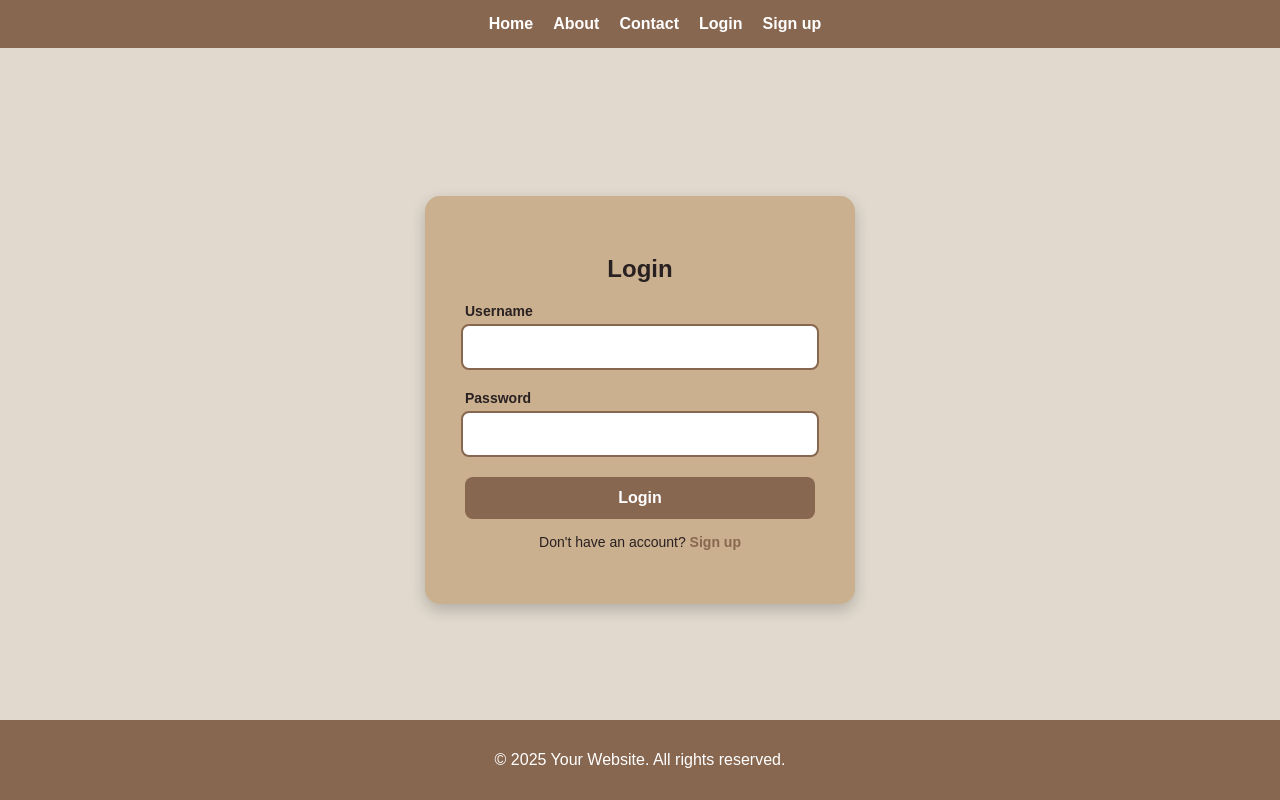
After one commit to RomanVasylkovskyi/EasyShop-DjangoProject, a Django app: page /login/ in a window 1280 px wide. The commit adds this page. Run offline with Django 5.2, Linux system fonts and the light colour scheme.

Commit message:
login and registration

```diff
--- a/mainapp/mainapp/urls.py
+++ b/mainapp/mainapp/urls.py
@@ -23,4 +23,6 @@ urlpatterns = [
     path('', store_views.main_page, name='start'),
     path('admin/', admin.site.urls, name='admin'),
     path('main/', store_views.main_page, name='main'),
+    path('login/', store_views.login_page, name='login'),
+    path('register/', store_views.register_page, name='register'),
 ]
--- /dev/null
+++ b/mainapp/static/css/login.css
@@ -0,0 +1,92 @@
+body {
+    background-color: #e1d9ce;
+    font-family: 'Poppins', sans-serif;
+    display: flex;
+    justify-content: center;
+    align-items: center;
+    height: 100vh;
+    margin: 0;
+}
+
+.login-container {
+    background-color: #cab08f;
+    padding: 40px;
+    border-radius: 15px;
+    box-shadow: 0 6px 15px rgba(0, 0, 0, 0.2);
+    text-align: center;
+    width: 350px;
+}
+
+.login-container h2 {
+    color: #292021;
+    margin-bottom: 20px;
+    font-size: 24px;
+    font-weight: bold;
+}
+
+.input-group {
+    margin-bottom: 20px;
+    text-align: left;
+    display: flex;
+    flex-direction: column;
+    align-items: center;
+}
+
+.input-group label {
+    display: block;
+    color: #292021;
+    margin-bottom: 5px;
+    font-weight: bold;
+    font-size: 14px;
+    width: 100%;
+}
+
+.input-group input {
+    width: calc(100% - 20px);
+    padding: 12px;
+    border: 2px solid #886750;
+    border-radius: 8px;
+    background-color: #ffffff;
+    color: #292021;
+    font-size: 16px;
+    transition: 0.3s;
+    text-align: center;
+}
+
+.input-group input:focus {
+    border-color: #704c38;
+    outline: none;
+}
+
+.login-btn {
+    background-color: #886750;
+    color: #ffffff;
+    padding: 12px;
+    border: none;
+    border-radius: 8px;
+    cursor: pointer;
+    width: 100%;
+    font-size: 16px;
+    font-weight: bold;
+    transition: 0.3s;
+}
+
+.login-btn:hover {
+    background-color: #704c38;
+}
+
+.register-link {
+    margin-top: 15px;
+    font-size: 14px;
+    color: #292021;
+}
+
+.register-link a {
+    color: #886750;
+    text-decoration: none;
+    font-weight: bold;
+}
+
+.register-link a:hover {
+    text-decoration: underline;
+}
--- /dev/null
+++ b/mainapp/static/css/style.css
@@ -0,0 +1,62 @@
+.main-header {
+    background-color: #886750;
+    padding: 15px;
+    text-align: center;
+    width: 100%;
+    position:fixed;
+    top: 0;
+    left: 0;
+    animation: slideDown 0.6s ease-in-out;
+}
+
+@keyframes slideDown {
+    from {
+        transform: translateY(-100%);
+        opacity: 0;
+    }
+    to {
+        transform: translateY(0);
+        opacity: 1;
+    }
+}
+
+.main-header nav ul {
+    list-style: none;
+    padding: 0;
+    margin: 0;
+    display: flex;
+    justify-content: center;
+    gap: 20px;
+}
+
+.main-header nav ul li {
+    display: inline;
+    transition: transform 0.3s ease;
+}
+
+.main-header nav ul li:hover {
+    transform: scale(1.1);
+}
+
+.main-header nav ul li a {
+    text-decoration: none;
+    color: white;
+    font-size: 16px;
+    font-weight: bold;
+    transition: color 0.3s ease;
+}
+
+.main-header nav ul li a:hover {
+    color: #cab08f;
+}
+
+.footer {
+    background-color: #886750;
+    color: white;
+    text-align: center;
+    padding: 15px;
+    width: 100%;
+    margin-top: auto;
+    position:absolute;
+    bottom: 0;
+}
--- /dev/null
+++ b/mainapp/store/template/footer.html
@@ -0,0 +1,3 @@
+<footer class="footer">
+    <p>© 2025 Your Website. All rights reserved.</p>
+</footer>
--- /dev/null
+++ b/mainapp/store/template/header.html
@@ -0,0 +1,12 @@
+<!-- store/template/header.html -->
+<header class="main-header">
+    <nav>
+        <ul>
+            <li><a href="#">Home</a></li>
+            <li><a href="#">About</a></li>
+            <li><a href="#">Contact</a></li>
+            <li><a href="{% url 'login' %}">Login</a></li>
+            <li><a href="{% url 'register' %}">Sign up</a></li>
+        </ul>
+    </nav>
+</header>
--- a/mainapp/store/template/layout.html
+++ b/mainapp/store/template/layout.html
@@ -4,6 +4,7 @@
 <head>
     <meta charset="UTF-8">
     <meta name="viewport" content="width=device-width, initial-scale=1.0">
+    <link rel="stylesheet" href="{% static 'css/style.css' %}">
     {% block headcode %}
     {% endblock %}
     <title>
@@ -11,7 +12,9 @@
     </title>
 </head>
 <body>
+    {% include "store/template/header.html" %}
     {% block content %}
     {% endblock %}
+    {% include "store/template/footer.html" %}
 </body>
 </html>
--- /dev/null
+++ b/mainapp/store/template/login.html
@@ -0,0 +1,28 @@
+{% extends "store/template/layout.html" %}
+{% load static %}
+
+{% block title %}Login{% endblock %}
+
+{% block headcode %}
+    <link rel="icon" href="{% static 'img/people.png' %}" type="image/x-icon">
+    <link rel="stylesheet" href="{% static 'css/login.css' %}">
+{% endblock %}
+
+{% block content %}
+<div class="login-container">
+    <h2>Login</h2>
+    <form method="POST">
+        {% csrf_token %}
+        <div class="input-group">
+            <label for="username">Username</label>
+            <input type="text" id="username" name="username" required>
+        </div>
+        <div class="input-group">
+            <label for="password">Password</label>
+            <input type="password" id="password" name="password" required>
+        </div>
+        <button type="submit" class="login-btn">Login</button>
+        <p class="register-link">Don't have an account? <a href="{% url 'register' %}">Sign up</a></p>
+    </form>
+</div>
+{% endblock %}
--- a/mainapp/store/views.py
+++ b/mainapp/store/views.py
@@ -6,3 +6,9 @@ from django.contrib import messages
 
 def main_page(request):
     return render(request, 'store/template/main_page.html')
+
+def login_page(request):
+    return render(request, 'store/template/login.html')
+
+def register_page(request):
+    return render(request, 'store/template/register.html')
```
Also changed, not shown: mainapp/static/css/register.css (added, +92 -0 lines), mainapp/store/template/register.html (added, +28 -0 lines), mainapp/static/js/script.js (added).
